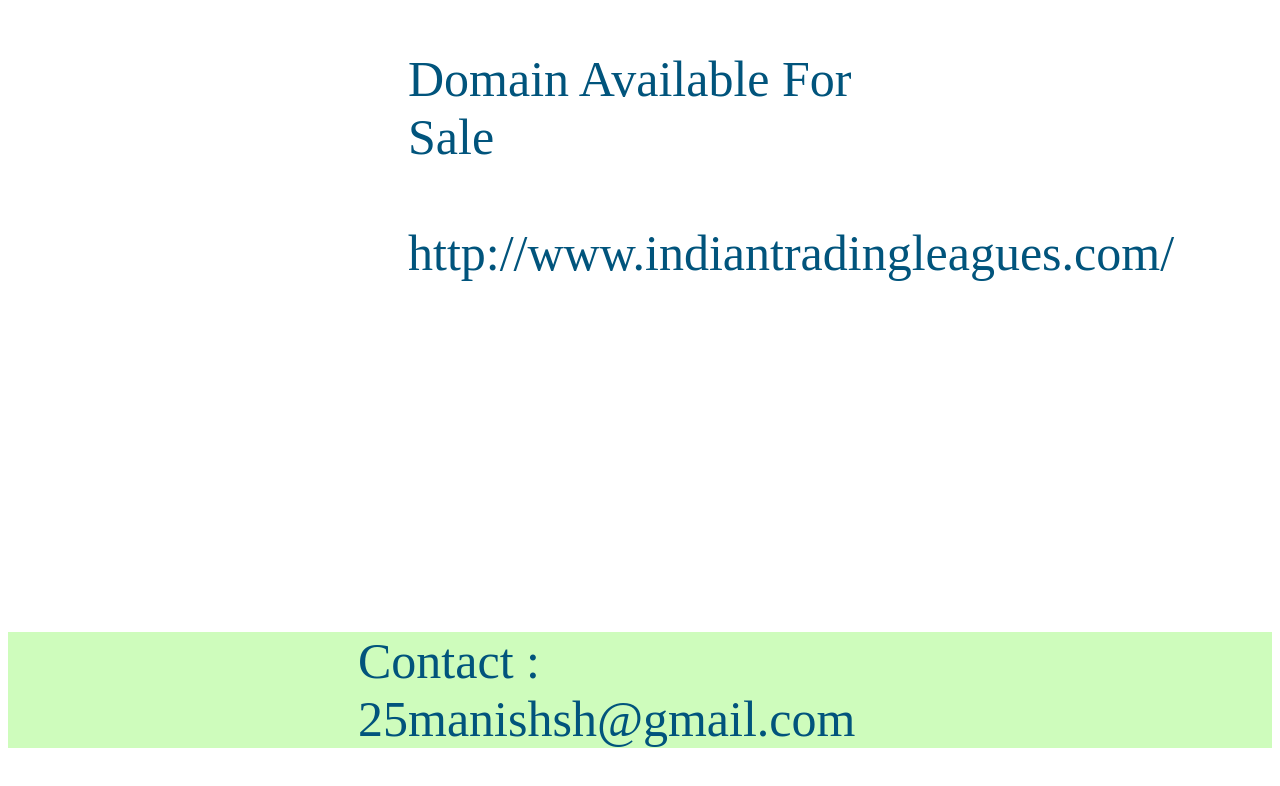
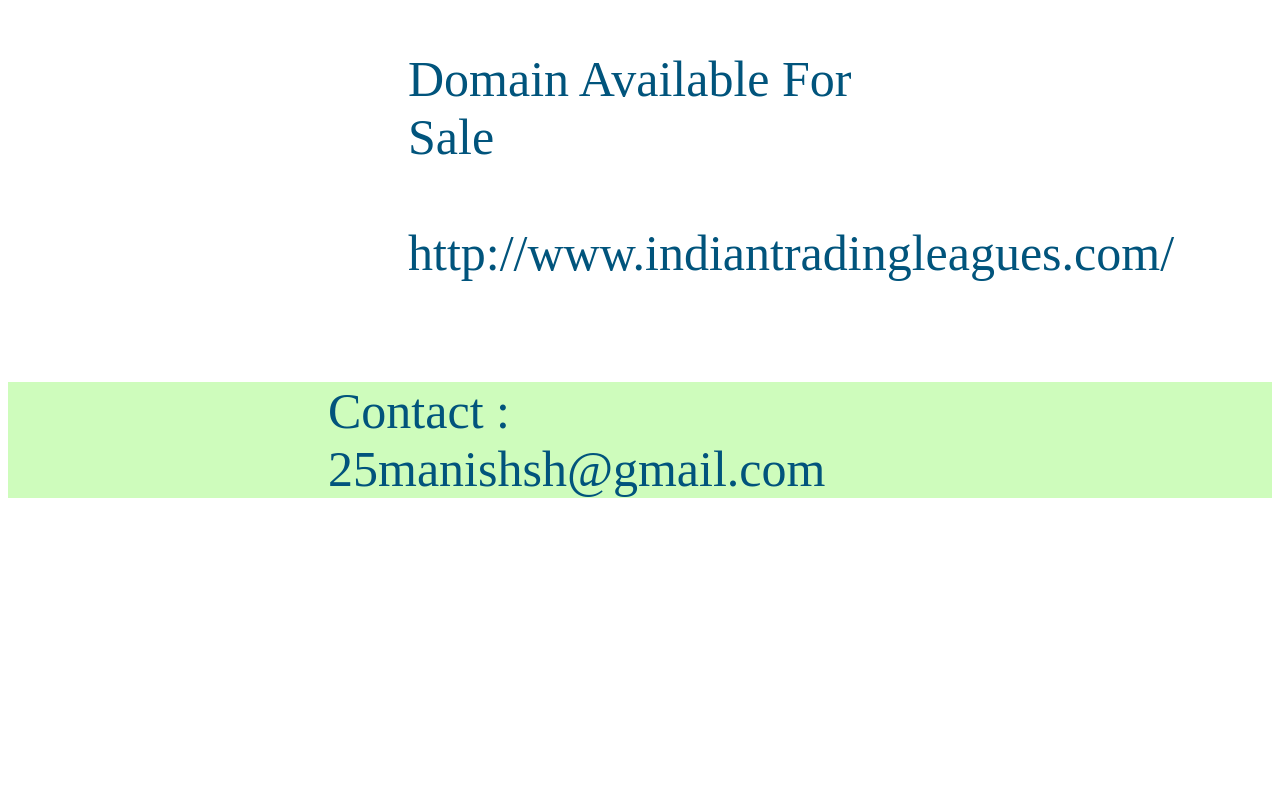
Before and after one commit to neerajsharma7/csitl, a plain HTML site: page index.html in a window 1280 px wide. Shown: the part 150-936 px from the top of the page. Drawn offline with Linux system fonts and the light colour scheme.

Commit message:
Update index.html

```diff
--- a/index.html
+++ b/index.html
@@ -2,5 +2,5 @@
 
 <div style="margin:200px 400px 50px 400px; font-size:50px; color:#01547C;">Domain Available For Sale <br /><br />http://www.indiantradingleagues.com/</div>
 <div style="background-color:#CEFCBC;">
-  <div style="margin:350px; font-size:50px; color:#01547C;">Contact : 25manishsh@gmail.com</div>
+  <div style="margin:100px 320px 320px 320px; font-size:50px; color:#01547C;">Contact : 25manishsh@gmail.com</div>
 </div>
```
